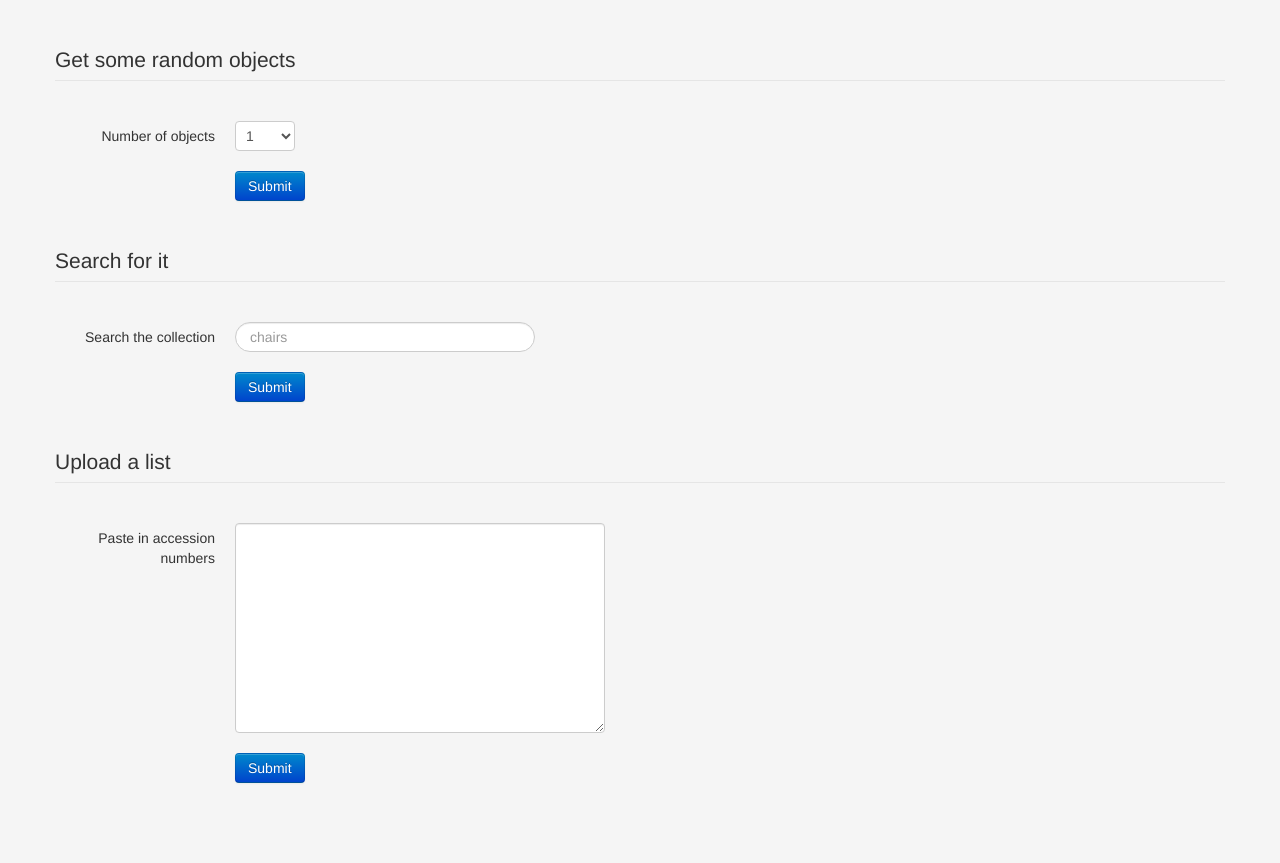
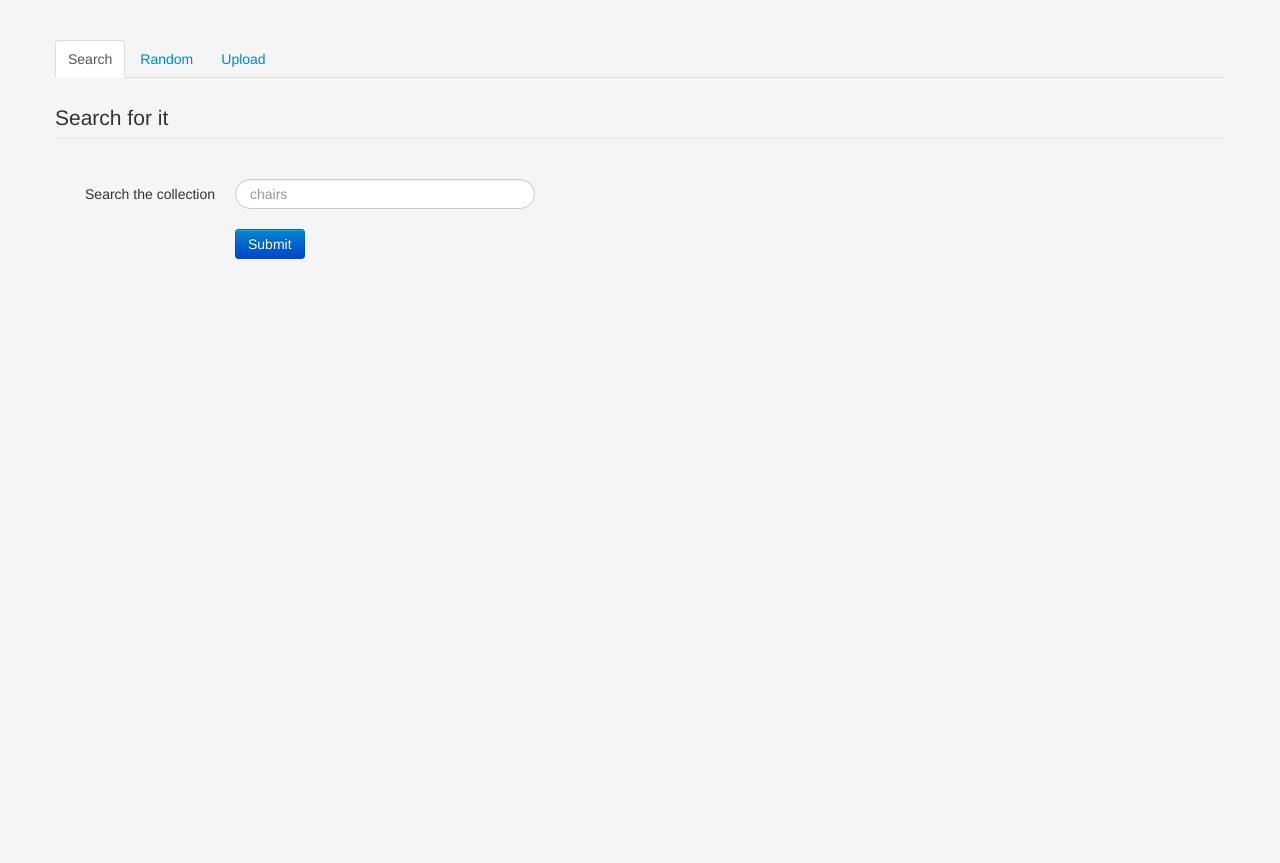
Before and after one commit to cooperhewitt/csv-me, a Flask app: page / in a window 1280 px wide. After the commit the page ends 259 px from the top, so only its background shows below. Run offline with Flask 2, Linux system fonts and the light colour scheme; some libraries are stand-ins or nearby versions.

Commit message:
added tabs

```diff
--- a/templates/index.html
+++ b/templates/index.html
@@ -3,6 +3,46 @@
 {% block content %}
 <div class="container">
 
+
+    <ul class="nav nav-tabs" id="myTab">
+
+        <li class="active"><a href="#search">Search</a></li>
+		<li><a href="#random">Random</a></li>
+		<li><a href="#upload">Upload</a></li>
+     </ul>
+
+    <div class="tab-content">
+        <div id="search" class="tab-pane fade in active">
+			<form class="form-horizontal" action="/email/" method="post">
+			<fieldset>
+
+			<!-- Form Name -->
+			<legend>Search for it</legend>
+
+			<!-- Search input-->
+			<div class="control-group">
+			  <input type="hidden" name="method" value="search">
+			  <label class="control-label" for="searchinput">Search the collection</label>
+			  <div class="controls">
+			    <input id="meta" name="meta" type="text" placeholder="chairs" class="input-xlarge search-query" required="">
+
+			  </div>
+			</div>
+
+			<!-- Button -->
+			<div class="control-group">
+			  <label class="control-label" for="singlebutton"></label>
+			  <div class="controls">
+			    <button type="submit" class="btn btn-primary">Submit</button>
+			  </div>
+			</div>
+
+			</fieldset>
+			</form>
+
+        </div>
+
+        <div id="random" class="tab-pane fade">
 			<form class="form-horizontal" action="/email/" method="post">
 			<input type="hidden" name="method" value="random">
 			<fieldset>
@@ -50,26 +90,29 @@
 			</fieldset>
 			</form>
 
+        </div>
 
-	<form class="form-horizontal" action="/email/" method="post">
+
+        <div id="upload" class="tab-pane fade">
+		   	<form class="form-horizontal" action="/email/" method="POST">
+		   	<input type="hidden" name="method" value="list">
+
 		   	<fieldset>
 
 		   	<!-- Form Name -->
-	<legend>Search for it</legend>
+		   	<legend>Upload a list</legend>
 
-	<!-- Search input-->
+		   	<!-- Textarea -->
 		   	<div class="control-group">
-	  <input type="hidden" name="method" value="search">
-	  <label class="control-label" for="searchinput">Search the collection</label>
+		   	  <label class="control-label" for="accession">Paste in accession numbers</label>
 		   	  <div class="controls">
-	    <input id="meta" name="meta" type="text" placeholder="chairs" class="input-xlarge search-query" required="">
-
+		   	    <textarea id="meta" name="meta" rows="10" class="field span4"></textarea>
 		   	  </div>
 		   	</div>
 
 		   	<!-- Button -->
 		   	<div class="control-group">
-	  <label class="control-label" for="singlebutton"></label>
+		   	  <label class="control-label" for="submit"></label>
 		   	  <div class="controls">
 		   	    <button type="submit" class="btn btn-primary">Submit</button>
 		   	  </div>
@@ -77,6 +120,13 @@
 
 		   	</fieldset>
 		   	</form>
+
+        </div>
+    </div>
+
+
+
+
 
 	<!-- dissable exhibitions
 	<form class="form-horizontal" action="/email/" method="post">
@@ -104,38 +154,12 @@
 	  <div class="controls">
 	    <button type="submit" class="btn btn-primary">Submit</button>
 	  </div>
-	</div> -->
-
-	</fieldset>
-	</form>
-
-
-	<form class="form-horizontal" action="/email/" method="POST">
-	<input type="hidden" name="method" value="list">
-
-	<fieldset>
-
-	<!-- Form Name -->
-	<legend>Upload a list</legend>
-
-	<!-- Textarea -->
-	<div class="control-group">
-	  <label class="control-label" for="accession">Paste in accession numbers</label>
-	  <div class="controls">
-	    <textarea id="meta" name="meta" rows="10" class="field span4"></textarea>
-	  </div>
-	</div>
-
-	<!-- Button -->
-	<div class="control-group">
-	  <label class="control-label" for="submit"></label>
-	  <div class="controls">
-	    <button type="submit" class="btn btn-primary">Submit</button>
-	  </div>
 	</div>
 
 	</fieldset>
 	</form>
+	-->
+
 
 
 </div>
--- a/templates/layout.html
+++ b/templates/layout.html
@@ -17,9 +17,18 @@
   <body>
 
 	{% block content %}{% endblock %}
+	<script type="text/javascript" src="http://code.jquery.com/jquery.min.js"></script>
+	<script src="http://netdna.bootstrapcdn.com/bootstrap/3.0.3/js/bootstrap.min.js"></script>
 
-    <script src="{{ url_for('static', filename='js/jquery-min.js')}}"></script>
-    <script src="{{ url_for('static', filename='js/bootstrap.js')}}"></script>
+	<script type="text/javascript">
+	$(document).ready(function(){
+	    $("#myTab a").click(function(e){
+	    	e.preventDefault();
+	    	$(this).tab('show');
+	    });
+	});
+	</script>
+
 
   </body>
 </html>
```
Lines whose indentation alone changed are shown as unchanged.
